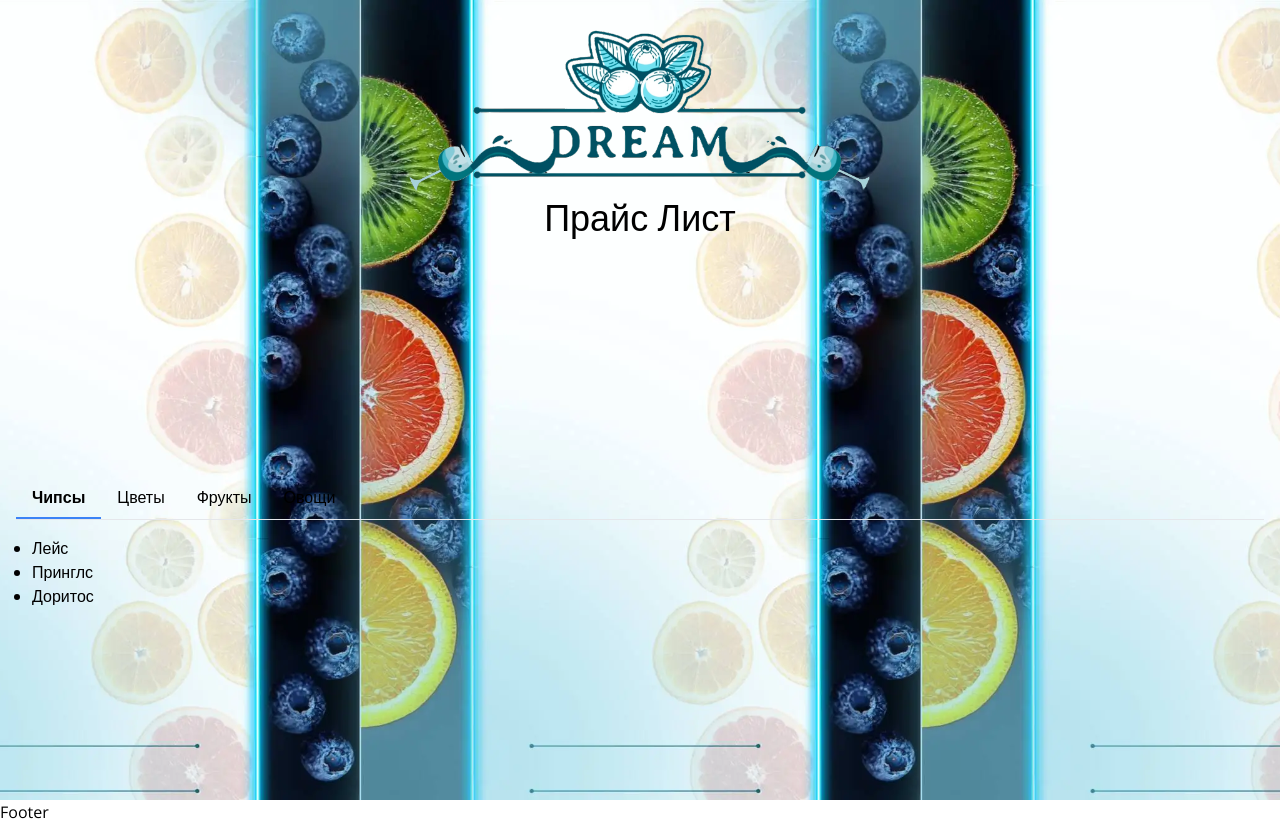
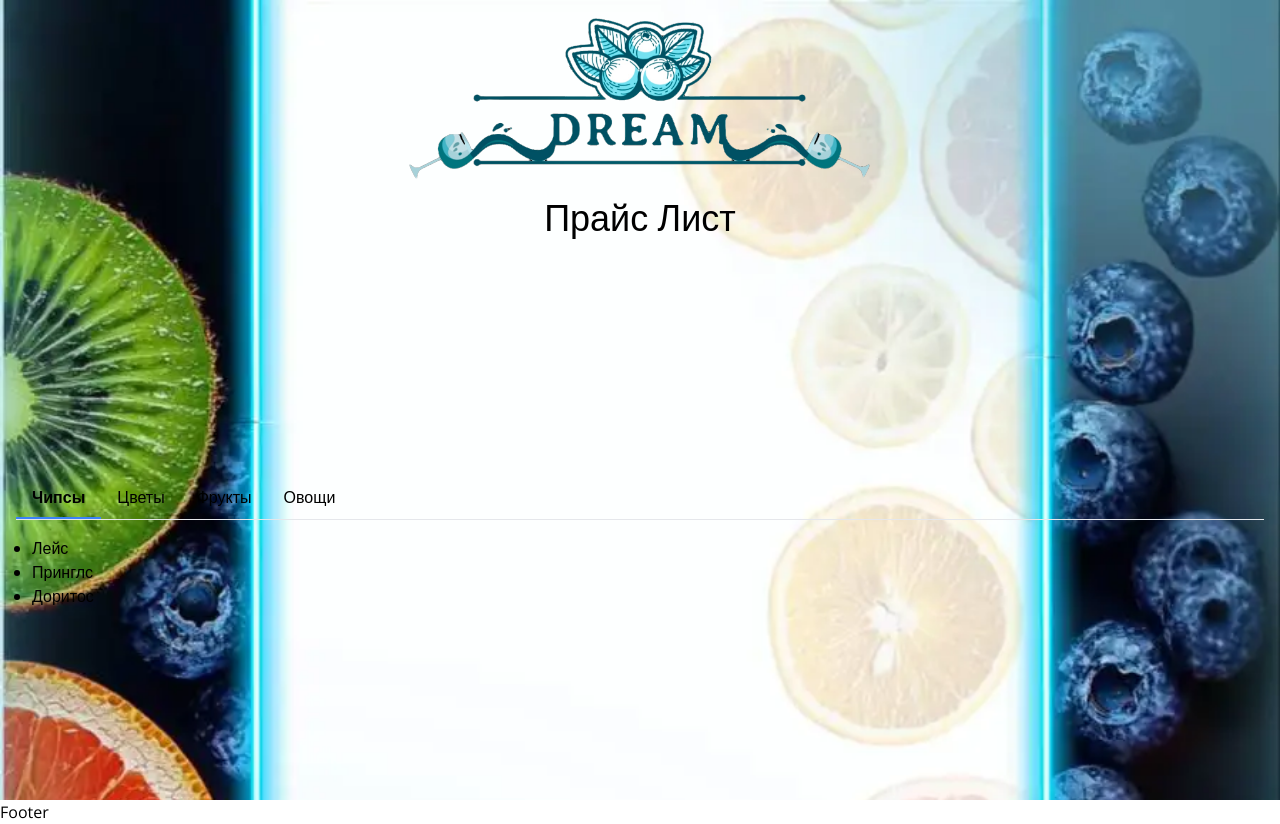
Before and after one commit to LilKalbass/menuforphone, a Next.js app: page / in a window 1280 px wide. Built offline with nearby package versions, Linux system fonts and the light colour scheme.

Commit message:
first commit

```diff
--- a/components/Slider.jsx
+++ b/components/Slider.jsx
@@ -14,7 +14,7 @@ export default function Slider() {
     };
 
     return (
-        <div className={`relative w-full h-screen flex flex-col pt-[36%] ${backgroundImages[activeTab]} bg-contain bg-center`}>
+        <div className={`relative w-full h-screen flex flex-col pt-[36%] ${backgroundImages[activeTab]} bg-left-top bg-origin-border bg-no-repeat bg-cover`}>
             {/* Это фон, который будет перекрывать весь экран */}
             <div className="relative z-10 p-4">
                 {/* Кнопки-переключатели */}
```
Also changed, not shown: public/assets/Logo.svg.
